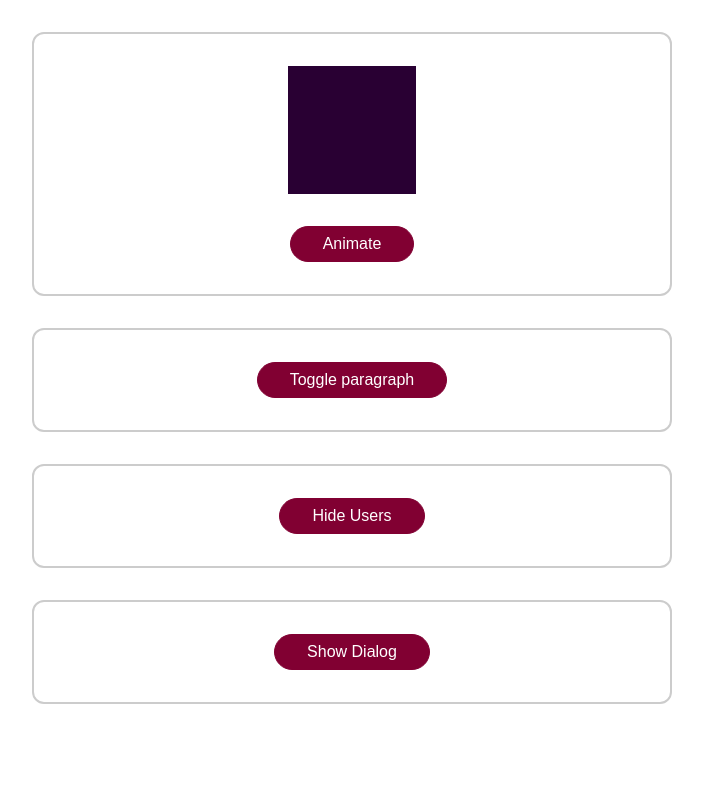
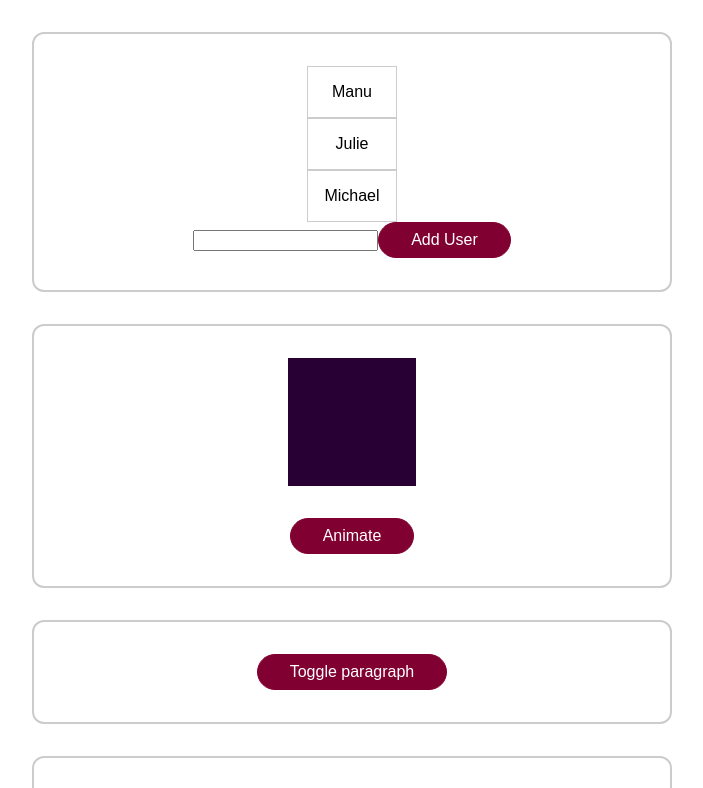
Before and after one commit to Asya404/vue-animations, a Vue app: page / in a window 1280 px wide. Shown: the top 788 px of the page, without its empty margins (288-991 px from the left). Built offline with nearby package versions, Linux system fonts and the light colour scheme.

Commit message:
feat: add List Data component

```diff
--- a/src/App.vue
+++ b/src/App.vue
@@ -1,4 +1,7 @@
 <template>
+  <div class="container">
+    <list-data></list-data>
+  </div>
   <div class="container">
     <div class="block" :class="{ animate: animatedBlock }"></div>
     <button @click="animateBlock">Animate</button>
@@ -36,7 +39,11 @@
 </template>
 
 <script>
+import ListData from './components/ListData.vue';
 export default {
+  components: {
+    ListData,
+  },
   data() {
     return {
       animatedBlock: false,
--- /dev/null
+++ b/src/components/ListData.vue
@@ -0,0 +1,32 @@
+<template>
+  <ul>
+    <li v-for="user in users" :key="user">{{ user }}</li>
+  </ul>
+  <div>
+    <input type="text" />
+    <button>Add User</button>
+  </div>
+</template>
+
+<script>
+export default {
+  data() {
+    return {
+      users: ['Manu', 'Julie', 'Michael'],
+    };
+  },
+};
+</script>
+
+<style scoped>
+ul {
+  list-style: none;
+  margin: 0;
+  padding: 0;
+}
+li {
+  border: 1px solid #ccc;
+  padding: 1rem;
+  text-align: center;
+}
+</style>
```
